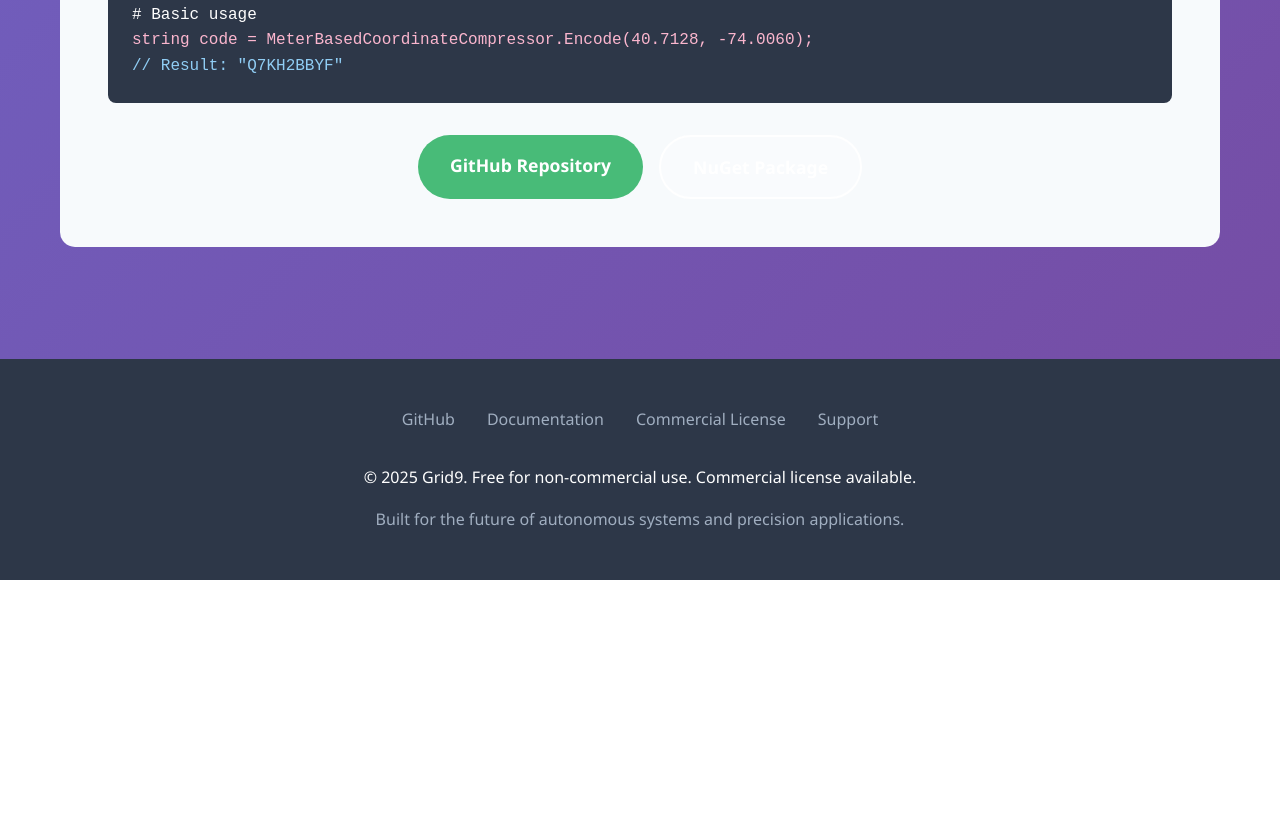
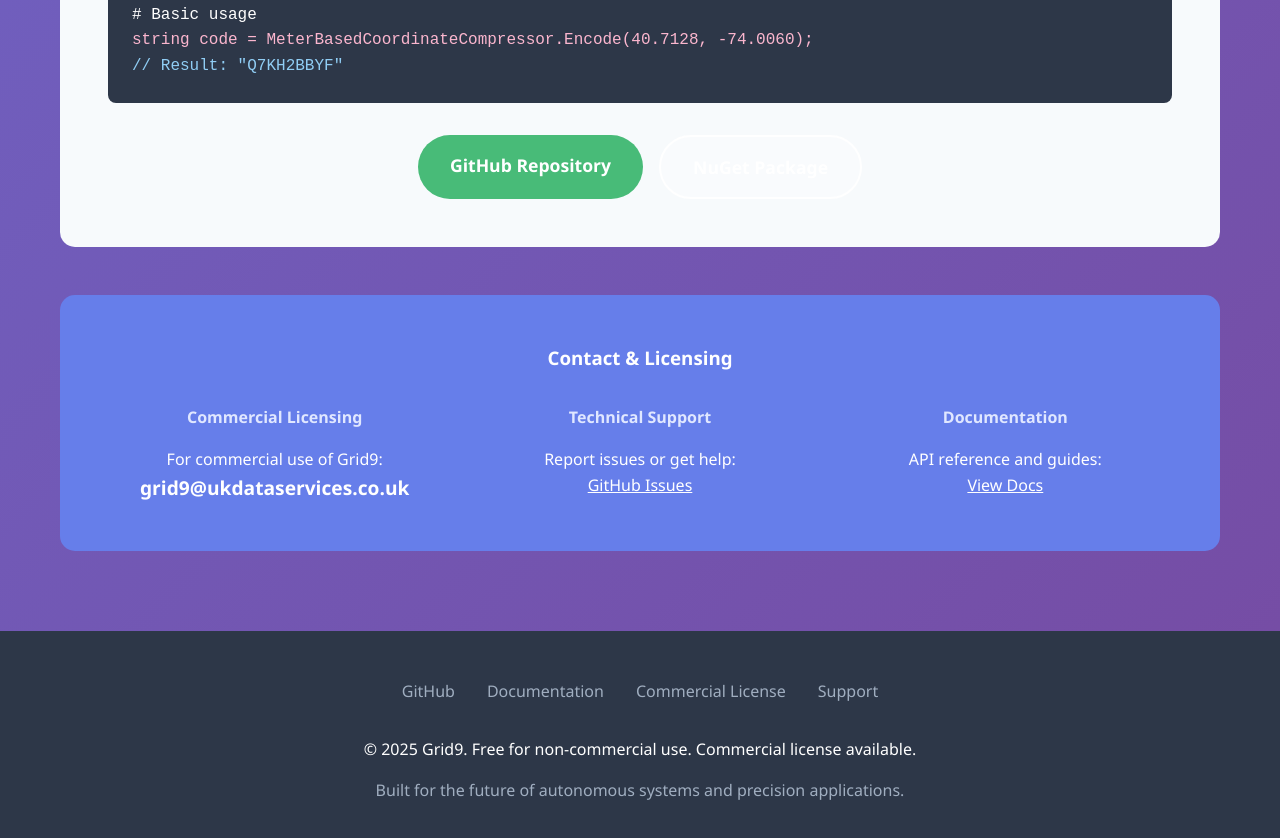
Before and after one commit to pedrof69/Grid9, a plain HTML site: page index.html in a window 1280 px wide. Shown: the part 3571-4409 px from the top of the page. Before the commit the page ends 4151 px from the top, so only its background shows below. Drawn offline with Linux system fonts and the light colour scheme.

Commit message:
Fix website links and add prominent contact section

```diff
--- a/index.html
+++ b/index.html
@@ -336,7 +336,7 @@
                     Built for autonomous vehicles, precision agriculture, and high-accuracy location applications.
                 </div>
                 <div class="cta-buttons">
-                    <a href="https://github.com/yourusername/Grid9" class="btn btn-primary">View on GitHub</a>
+                    <a href="https://github.com/pedrof69/Grid9" class="btn btn-primary">View on GitHub</a>
                     <a href="#demo" class="btn btn-secondary">Try Demo</a>
                 </div>
             </div>
@@ -480,8 +480,29 @@
                         <div style="color: #90cdf4;">// Result: "Q7KH2BBYF"</div>
                     </div>
                     <div class="cta-buttons">
-                        <a href="https://github.com/yourusername/Grid9" class="btn btn-primary">GitHub Repository</a>
+                        <a href="https://github.com/pedrof69/Grid9" class="btn btn-primary">GitHub Repository</a>
                         <a href="https://www.nuget.org/packages/Grid9" class="btn btn-secondary">NuGet Package</a>
+                    </div>
+                </div>
+
+                <div style="background: #667eea; color: white; padding: 3rem; border-radius: 15px; margin-top: 3rem;">
+                    <h3 style="color: white; margin-bottom: 2rem;">Contact & Licensing</h3>
+                    <div style="display: grid; grid-template-columns: repeat(auto-fit, minmax(250px, 1fr)); gap: 2rem;">
+                        <div>
+                            <h4 style="color: #e0e7ff; margin-bottom: 1rem;">Commercial Licensing</h4>
+                            <p>For commercial use of Grid9:</p>
+                            <p style="font-size: 1.2rem;"><strong>grid9@ukdataservices.co.uk</strong></p>
+                        </div>
+                        <div>
+                            <h4 style="color: #e0e7ff; margin-bottom: 1rem;">Technical Support</h4>
+                            <p>Report issues or get help:</p>
+                            <p><a href="https://github.com/pedrof69/Grid9/issues" style="color: white; text-decoration: underline;">GitHub Issues</a></p>
+                        </div>
+                        <div>
+                            <h4 style="color: #e0e7ff; margin-bottom: 1rem;">Documentation</h4>
+                            <p>API reference and guides:</p>
+                            <p><a href="https://github.com/pedrof69/Grid9/tree/master/docs" style="color: white; text-decoration: underline;">View Docs</a></p>
+                        </div>
                     </div>
                 </div>
             </div>
@@ -492,10 +513,10 @@
     <footer class="footer" id="contact">
         <div class="container">
             <div class="footer-links">
-                <a href="https://github.com/yourusername/Grid9">GitHub</a>
-                <a href="https://github.com/yourusername/Grid9/blob/main/docs/API.md">Documentation</a>
+                <a href="https://github.com/pedrof69/Grid9">GitHub</a>
+                <a href="https://github.com/pedrof69/Grid9/blob/master/docs/API.md">Documentation</a>
                 <a href="mailto:grid9@ukdataservices.co.uk">Commercial License</a>
-                <a href="https://github.com/yourusername/Grid9/issues">Support</a>
+                <a href="https://github.com/pedrof69/Grid9/issues">Support</a>
             </div>
             <p>&copy; 2025 Grid9. Free for non-commercial use. Commercial license available.</p>
             <p style="margin-top: 1rem; color: #a0aec0;">
```
Also changed, not shown: website/index.html (+26 -5 lines).
